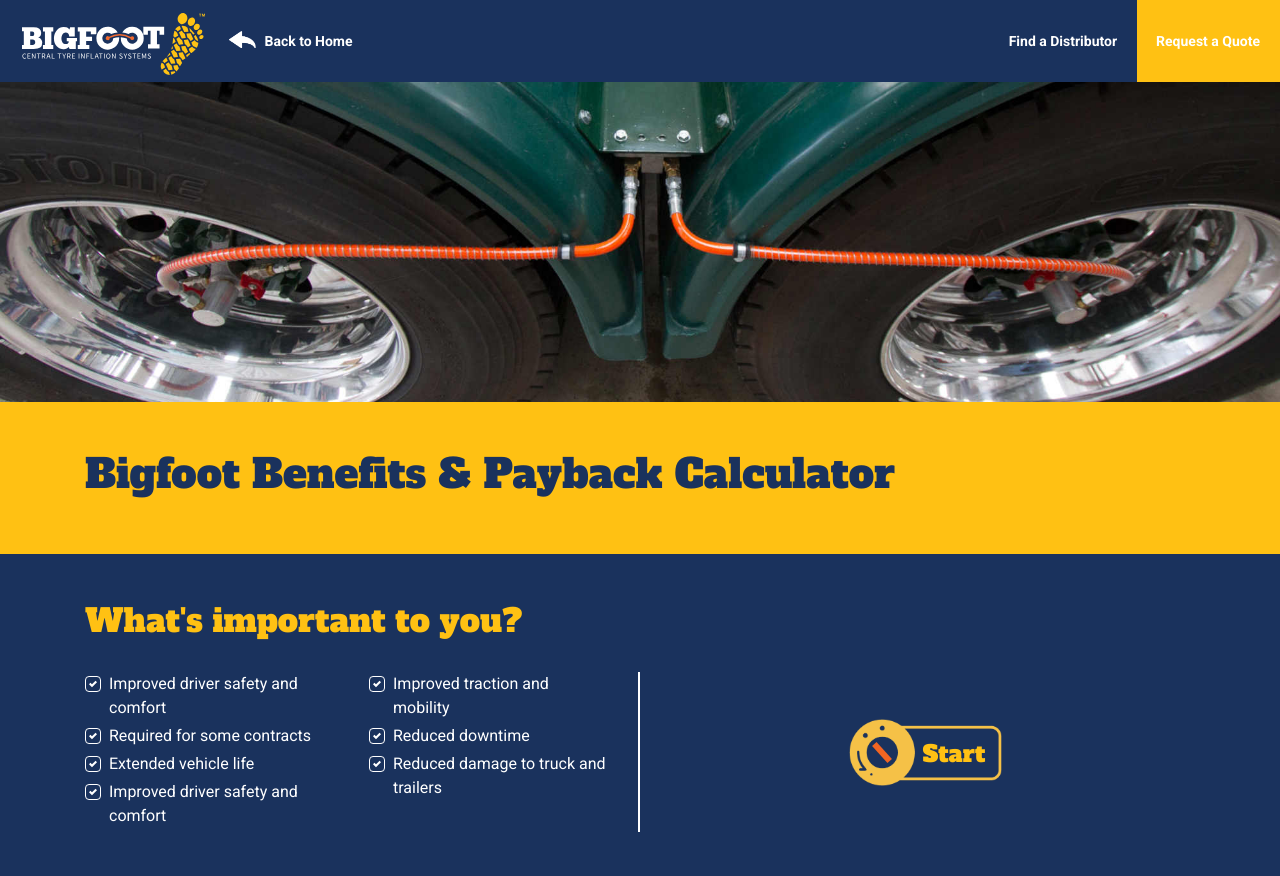
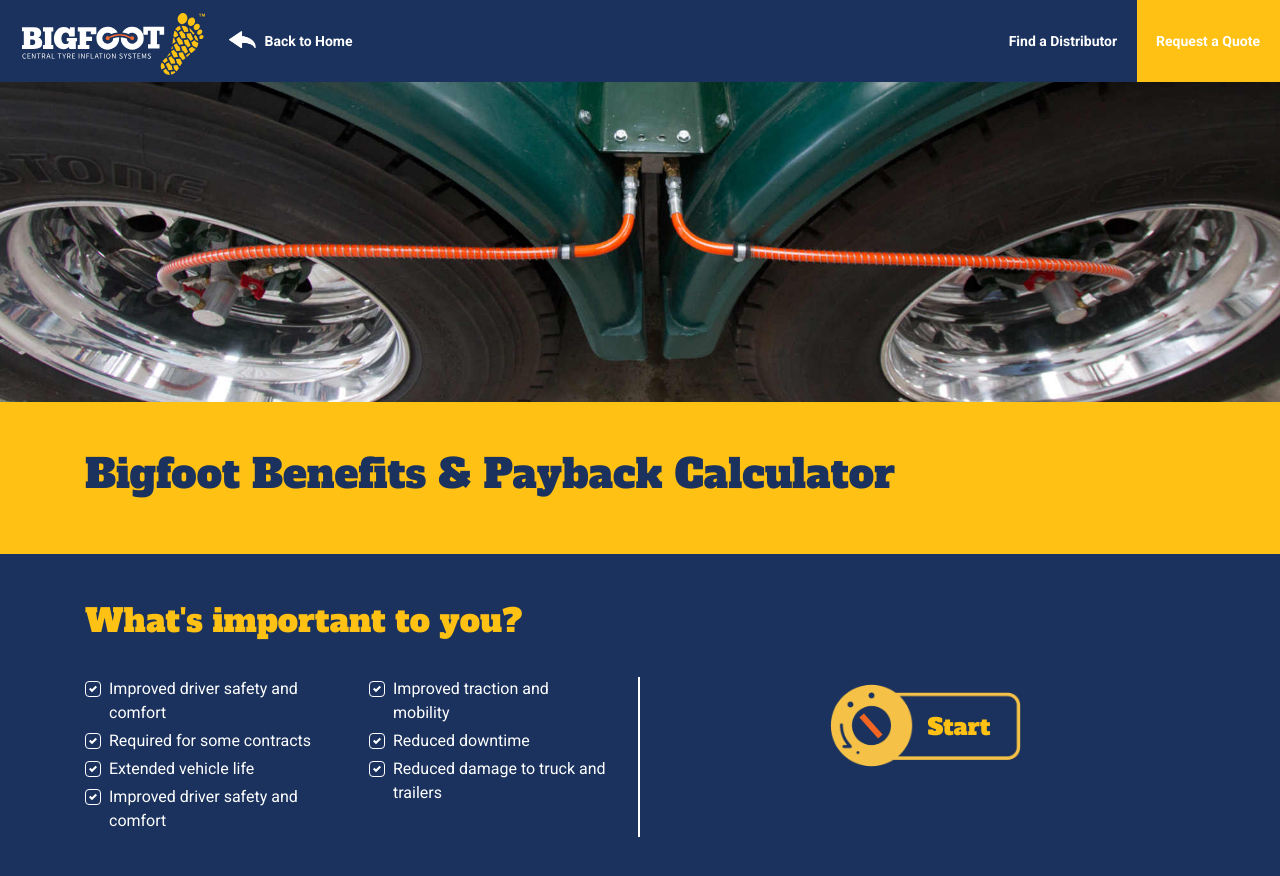
Before and after one commit to Webbros-Digital/DVC_Bigfoot_Calculator, a Vue app in the folder src/bigfoot.calculator/: page / in a window 1280 px wide. Shown: the top 876 px of the page. Built offline with nearby package versions, Linux system fonts and the light colour scheme.

Commit message:
improvements from feedback

```diff
--- a/src/bigfoot.calculator/src/views/Calculator.vue
+++ b/src/bigfoot.calculator/src/views/Calculator.vue
@@ -54,6 +54,7 @@
       </div>
     </template>
     <div class='col' v-else>
+      <div class='wizard-nav-behind'></div>
       <form-wizard title=''
         subtitle='' color='#ffc113' ref="formWizard"
         @on-change='wizardPageChanged'
@@ -87,7 +88,7 @@
           <b-form-group
             label-cols-sm="6"
             label-cols-lg="8"
-            label="Road Conditions (Flat Good =1, Steep Poor = 5)"
+            label="Poorest Operating Conditions (Flat Low Traction Surface =1, Inclined Low Traction Surface = 5)"
             label-for="roadConditions"
             type='number'>
             <b-form-input id="roadConditions" type='range' min='1' max='5'
@@ -140,7 +141,7 @@
           <b-form-group
             label-cols-sm="6"
             label-cols-lg="8"
-            label="Fuel Consumption (normal)  (km per litre)"
+            label="Fuel Consumption (average)"
             label-for="fuelConsumption">
             <b-input-group append='km/l'>
               <b-form-input
@@ -207,7 +208,7 @@
           <b-form-group
             label-cols-sm="6"
             label-cols-lg="8"
-            label="Tyre wear savings when using CTI (%)"
+            label="Tyre wear savings when using CTI"
             label-for="tyreWearPct">
             <b-input-group append='%'>
               <b-form-input
@@ -740,30 +741,30 @@
   }
 }
 button.btn.startButton {
-  height: 88px;
+  // height: 110px;
   background-color: transparent;
   border: none;
   div {
     position: relative;
-    right: -29px;
-    top: -54px;
+    right: -34px;
+    top: -63px;
     color: #ffc113;
     font-family: "Alfa Slab One", cursive;
     font-size: 23px;
   }
   div.ignition {
     background-color: #F26522;
-    height: 23px;
+    height: 28px;
     width: 6px;
-    top: -84px;
-    right: -42px;
+    top: -96px;
+    right: -53px;
     transform: rotate(-42deg);
     transition: transform 0.2s ease;
   }
   img {
     position: relative;
     left: 0;
-    width: 177px;
+    width: 221px;
   }
 }
 button.btn.startButton:focus,
@@ -777,9 +778,16 @@
     transform: rotate(0deg);
   }
 }
+.wizard-nav-behind {
+  position: relative;
+  top: 58px;
+  height: 4px;
+  background-color: #7687a6;
+  width: 93%;
+}
 .vue-form-wizard.md .wizard-navigation .wizard-progress-with-circle {
   top: 25px;
-  background-color: #7687a6;
+  background-color: transparent;
 }
 hr {
   background-color: white;
@@ -804,6 +812,9 @@
 }
 .vue-form-wizard .wizard-nav-pills {
   flex-wrap: nowrap;
+}
+.col-form-label {
+  text-transform: capitalize;
 }
 .vue-form-wizard .wizard-card-footer {
   button.wizard-btn {
```
